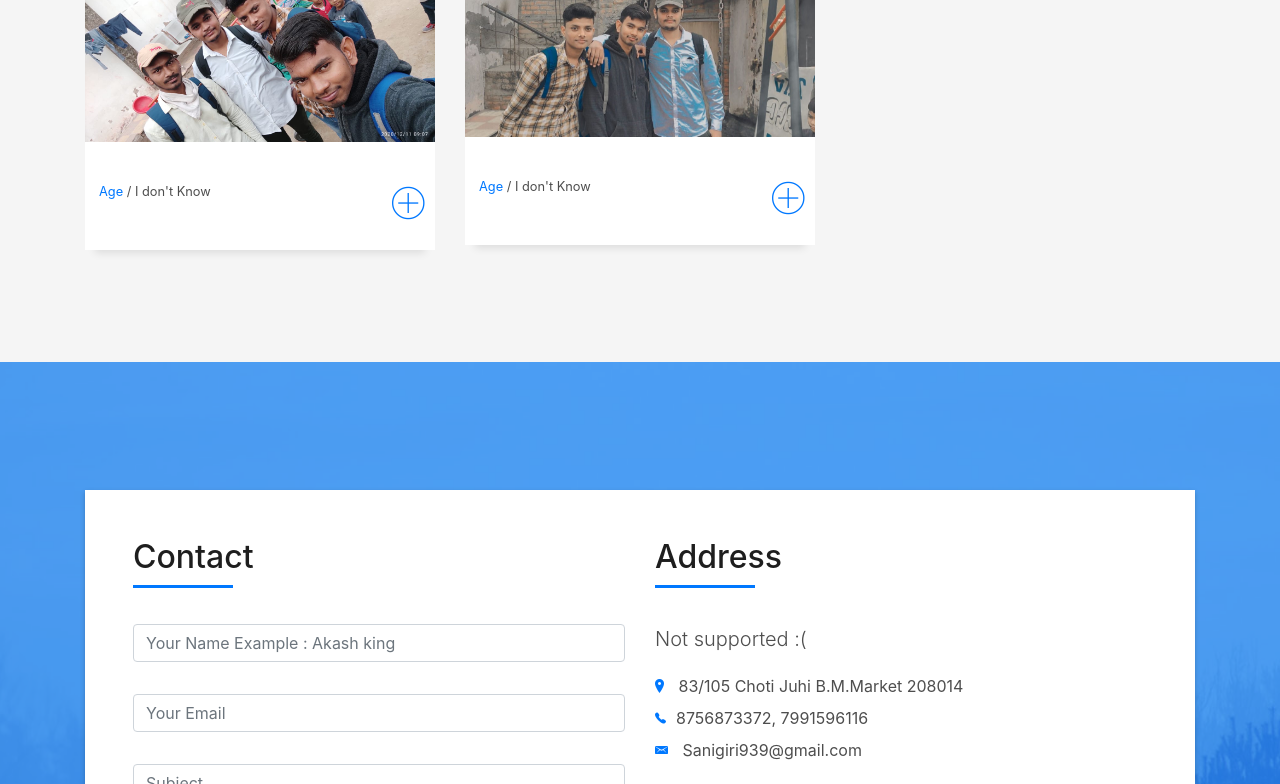
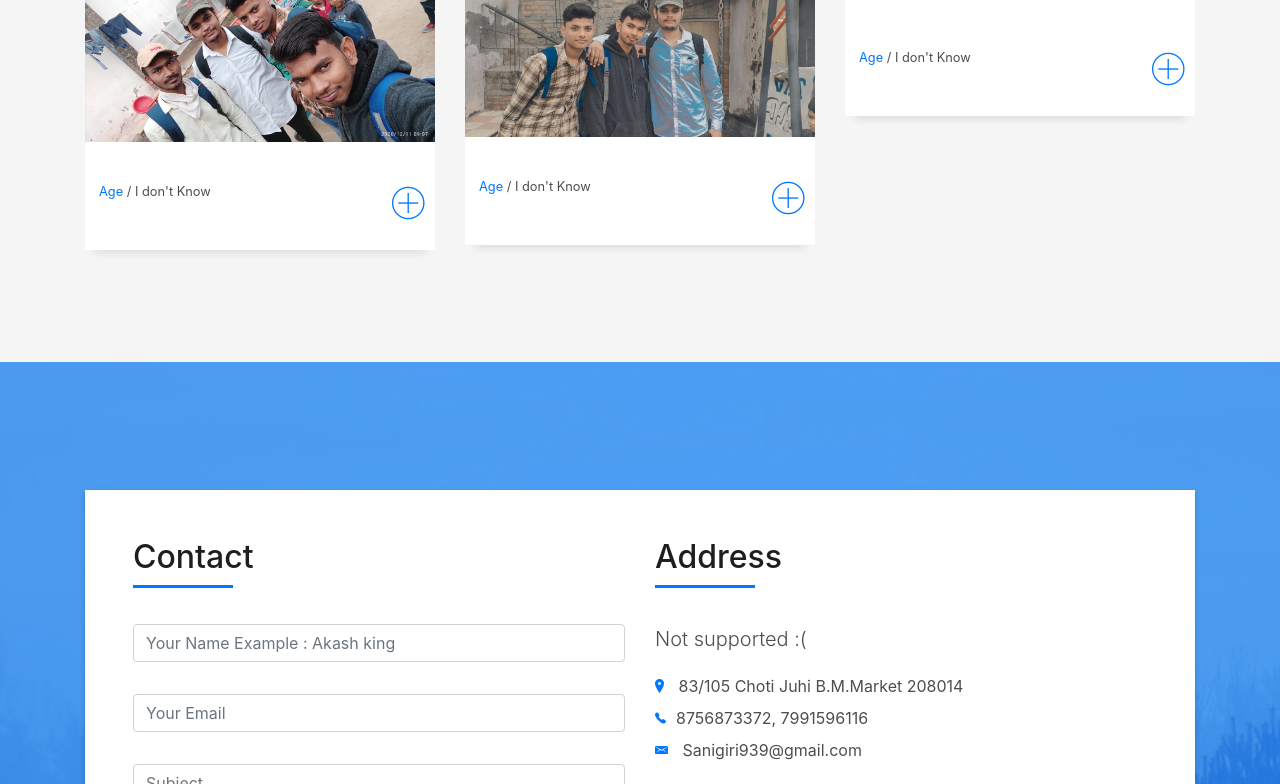
Before and after one commit to LuckyIsmart/Excelnetsanigiri.github.io, a plain HTML site: page index.html in a window 1280 px wide. Shown: the part 9330-10114 px from the top of the page. Drawn offline with Linux system fonts and the light colour scheme; files whose address does not match are found by name.

Commit message:
Update index.html

```diff
--- a/index.html
+++ b/index.html
@@ -1182,6 +1182,32 @@
           </div>
         </div>
 		<!--=======================================================================================================-->
+	  <!--=======================================================================================================-->
+		<div class="col-md-4">
+          <div class="work-box">
+            <a href="img/work-36.jpg" data-lightbox="gallery-mf">
+              <div class="work-img">
+                <img src="img/work-36.jpg" alt="" class="img-fluid">
+              </div>
+              <div class="work-content">
+                <div class="row">
+                  <div class="col-sm-8">
+                    <h2 class="w-title"></h2>
+                    <div class="w-more">
+                      <span class="w-ctegory">Age</span> / <span class="w-date">I don't Know</span>
+                    </div>
+                  </div>
+                  <div class="col-sm-4">
+                    <div class="w-like">
+                      <span class="ion-ios-plus-outline"></span>
+                    </div>
+                  </div>
+                </div>
+              </div>
+            </a>
+          </div>
+        </div>
+		<!--=======================================================================================================-->
 
 
 
```
